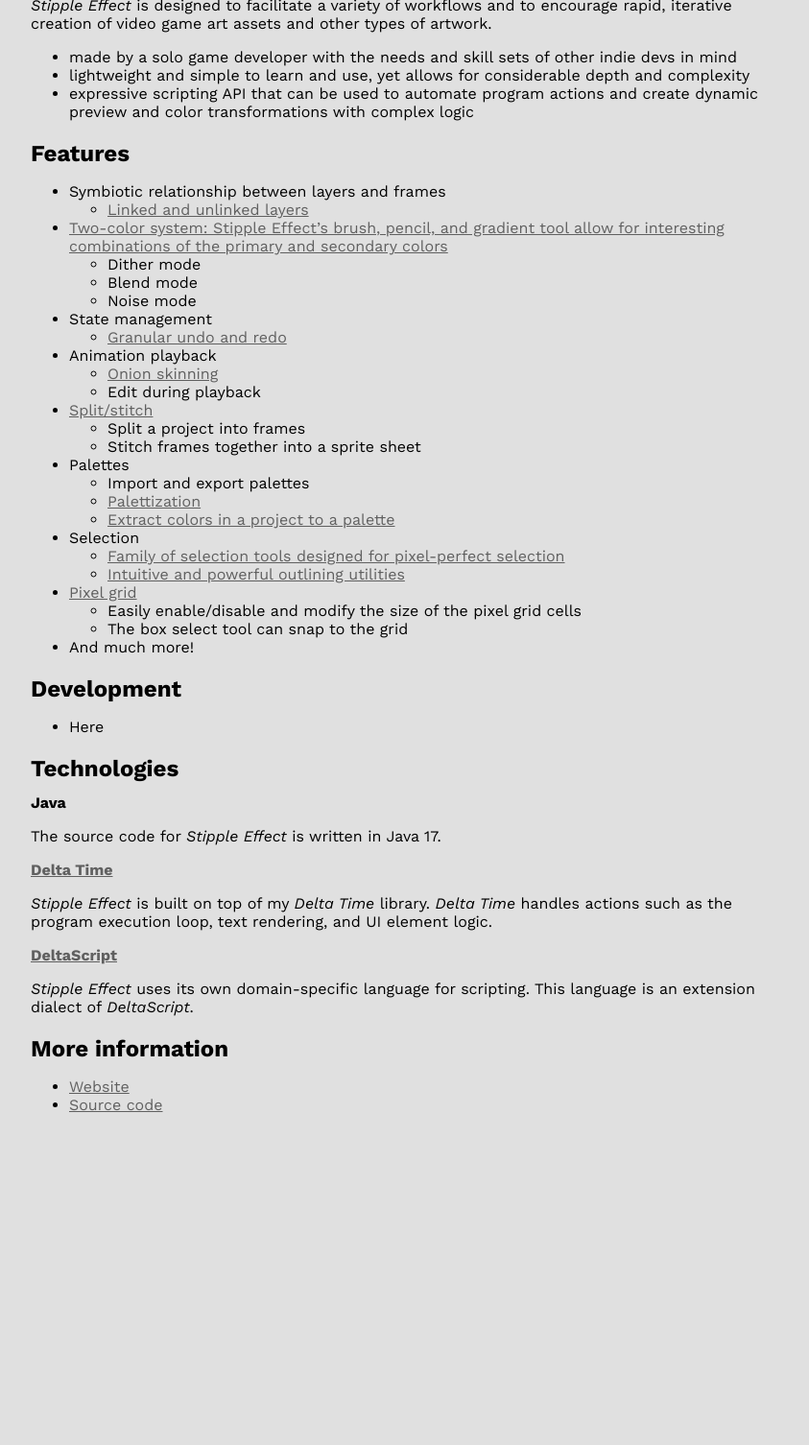
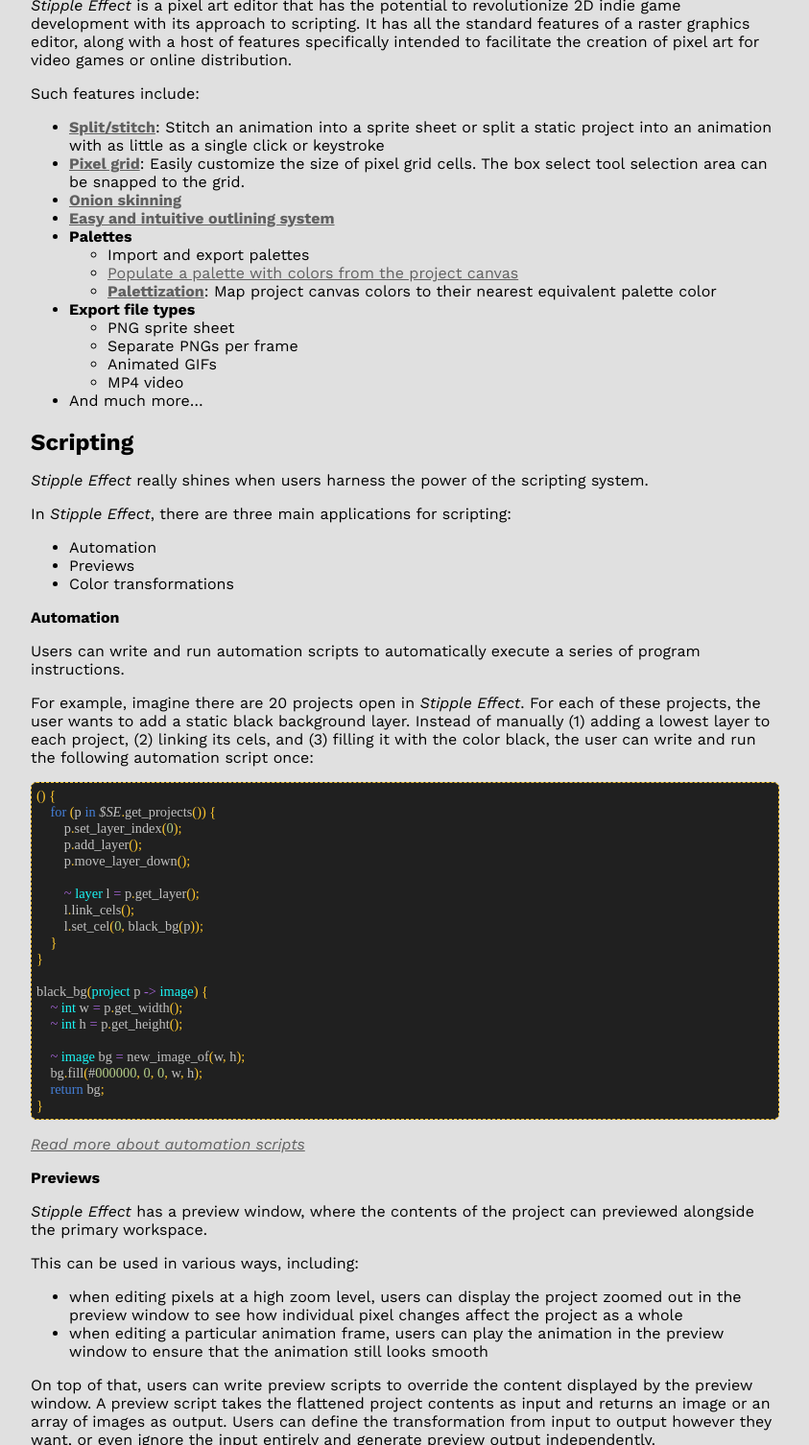
Before and after one commit to jbunke/jbunke.github.io, a Jekyll site: the page built from _projects/stipple-effect.md, in a window 1280 px wide. Shown: the part 851-2357 px from the top of the page at 96% size, without its empty margins (218-1061 px from the left). Built offline with Jekyll 4.4.1, drawn with Linux system fonts in a browser that asks for light colours; some web fonts are replaced; before the commit the page ends 2028 px from its top, so only the background shows below that; some of the changed text lies outside the part shown; grey boxes are pictures that could not be loaded.

Commit message:
Rewrote Stipple Effect project page

````diff
--- a/_projects/stipple-effect.md
+++ b/_projects/stipple-effect.md
@@ -9,45 +9,87 @@
 index: 0
 ---
 
+![Onion skinning](https://raw.githubusercontent.com/jbunke/se-docs/master/assets/graphics/onion-skin.gif)
+
+*Stipple Effect* is a pixel art editor that has the potential to revolutionize 2D indie game development with its approach to scripting. It has all the standard features of a raster graphics editor, along with a host of features specifically intended to facilitate the creation of pixel art for video games or online distribution.
+
+Such features include:
+* [**Split/stitch**](https://raw.githubusercontent.com/jbunke/se-docs/master/assets/graphics/split-stitch.gif): Stitch an animation into a sprite sheet or split a static project into an animation with as little as a single click or keystroke
+* [**Pixel grid**](https://raw.githubusercontent.com/jbunke/se-docs/master/assets/graphics/pixel-grid.gif): Easily customize the size of pixel grid cells. The box select tool selection area can be snapped to the grid.
+* [**Onion skinning**](https://raw.githubusercontent.com/jbunke/se-docs/master/assets/graphics/onion-skin.gif)
+* [**Easy and intuitive outlining system**](https://raw.githubusercontent.com/jbunke/se-docs/master/assets/graphics/outline.gif)
+* **Palettes**
+  * Import and export palettes
+  * [Populate a palette with colors from the project canvas](https://raw.githubusercontent.com/jbunke/se-docs/master/assets/graphics/extract-colors.gif)
+  * [**Palettization**](https://raw.githubusercontent.com/jbunke/se-docs/master/assets/graphics/palettization.gif): Map project canvas colors to their nearest equivalent palette color
+* **Export file types**
+  * PNG sprite sheet
+  * Separate PNGs per frame
+  * Animated GIFs
+  * MP4 video
+* And much more...
+
+## Scripting
+
+*Stipple Effect* really shines when users harness the power of the scripting system.
+
+In *Stipple Effect*, there are three main applications for scripting:
+* Automation
+* Previews
+* Color transformations
+
+#### Automation
+
+Users can write and run automation scripts to automatically execute a series of program instructions.
+
+For example, imagine there are 20 projects open in *Stipple Effect*. For each of these projects, the user wants to add a static black background layer. Instead of manually (1) adding a lowest layer to each project, (2) linking its cels, and (3) filling it with the color black, the user can write and run the following automation script once:
+
+```js
+() {
+    for (p in $SE.get_projects()) {
+        p.set_layer_index(0);
+        p.add_layer();
+        p.move_layer_down();
+
+        ~ layer l = p.get_layer();
+        l.link_cels();
+        l.set_cel(0, black_bg(p));
+    }
+}
+
+black_bg(project p -> image) {
+    ~ int w = p.get_width();
+    ~ int h = p.get_height();
+
+    ~ image bg = new_image_of(w, h);
+    bg.fill(#000000, 0, 0, w, h);
+    return bg;
+}
+```
+
+[*Read more about automation scripts*](/se/docs/automation-scripts)
+
+#### Previews
+
+*Stipple Effect* has a preview window, where the contents of the project can previewed alongside the primary workspace.
+
+This can be used in various ways, including:
+* when editing pixels at a high zoom level, users can display the project zoomed out in the preview window to see how individual pixel changes affect the project as a whole
+* when editing a particular animation frame, users can play the animation in the preview window to ensure that the animation still looks smooth
+
+On top of that, users can write preview scripts to override the content displayed by the preview window. A preview script takes the flattened project contents as input and returns an image or an array of images as output. Users can define the transformation from input to output however they want, or even ignore the input entirely and generate preview output independently.
+
 ![A preview script in action](https://raw.githubusercontent.com/jbunke/se-docs/master/assets/graphics/complex-preview.gif)
 
-<!-- TODO - rewrite -->
+For example, the this GIF showcases a preview script that takes its input from `player-head-textures` and uses the intermediate textures `head` and `head` (projects 2 and 3) to define a lookup texture relationship. The pixels in `player-head-textures` are then mapped onto a spinning head animation sprite sheet and sliced into separate frames for each direction. This array is then returned as the output and shown in the preview window.
 
-*Stipple Effect* is designed to facilitate a variety of workflows and to encourage rapid, iterative creation of video game art assets and other types of artwork.
-
-* made by a solo game developer with the needs and skill sets of other indie devs in mind
-* lightweight and simple to learn and use, yet allows for considerable depth and complexity
-* expressive scripting API that can be used to automate program actions and create dynamic preview and color transformations with complex logic
-
-## Features
-* Symbiotic relationship between layers and frames
-    * [Linked and unlinked layers](https://raw.githubusercontent.com/jbunke/se-docs/master/assets/graphics/linked-layers.gif)
-* [Two-color system: Stipple Effect's brush, pencil, and gradient tool allow for interesting combinations of the primary and secondary colors](https://raw.githubusercontent.com/jbunke/se-docs/master/assets/graphics/combination-modes.gif)
-    * Dither mode
-    * Blend mode
-    * Noise mode
-* State management
-    * [Granular undo and redo](https://raw.githubusercontent.com/jbunke/se-docs/master/assets/graphics/granular-undo-redo.gif)
-* Animation playback
-    * [Onion skinning](https://raw.githubusercontent.com/jbunke/se-docs/master/assets/graphics/onion-skin.gif)
-    * Edit during playback
-* [Split/stitch](https://raw.githubusercontent.com/jbunke/se-docs/master/assets/graphics/split-stitch.gif)
-    * Split a project into frames
-    * Stitch frames together into a sprite sheet
-* Palettes
-    * Import and export palettes
-    * [Palettization](https://raw.githubusercontent.com/jbunke/se-docs/master/assets/graphics/palettization.gif)
-    * [Extract colors in a project to a palette](https://raw.githubusercontent.com/jbunke/se-docs/master/assets/graphics/extract-colors.gif)
-* Selection
-    * [Family of selection tools designed for pixel-perfect selection](https://raw.githubusercontent.com/jbunke/se-docs/master/assets/graphics/selection-tools.gif)
-    * [Intuitive and powerful outlining utilities](https://raw.githubusercontent.com/jbunke/se-docs/master/assets/graphics/outline.gif)
-* [Pixel grid](https://raw.githubusercontent.com/jbunke/se-docs/master/assets/graphics/pixel-grid.gif)
-    * Easily enable/disable and modify the size of the pixel grid cells
-    * The box select tool can snap to the grid
-* And much more!
+[*Read more about preview scripts*](/se/docs/preview-scripts)
 
 ## Development
-* Here
+* Designed and implemented a desktop GUI application
+* Designed and implemented [a scripting language](/projects/deltascript)
+* Released and marketed *Stipple Effect* with no budget; currently has thousands of downloads and over 500 stars on GitHub
+* Wrote comprehensive [documentation](/se/docs) for *Stipple Effect* and its [scripting API](/se/api)
 
 ## Technologies
 #### Java
--- a/assets/css/ds_syntax.scss
+++ b/assets/css/ds_syntax.scss
@@ -2,6 +2,18 @@
 ---
 @import "colors";
 @import "fonts";
+
+p code {
+    font-family: $code-font;
+    font-size: 90%;
+
+    background: $code-bg;
+    color: $code-text;
+
+    padding-left: 4px;
+    padding-right: 4px;
+    border-radius: 6px;
+}
 
 .language-js > div {
     background-color: $code-bg;
@@ -22,7 +34,7 @@
             font-variant-ligatures: none;
 
             /* comment */
-            .c1 {
+            .c1, .cm {
                 color: rgb(53, 153, 53);
             }
 
````
